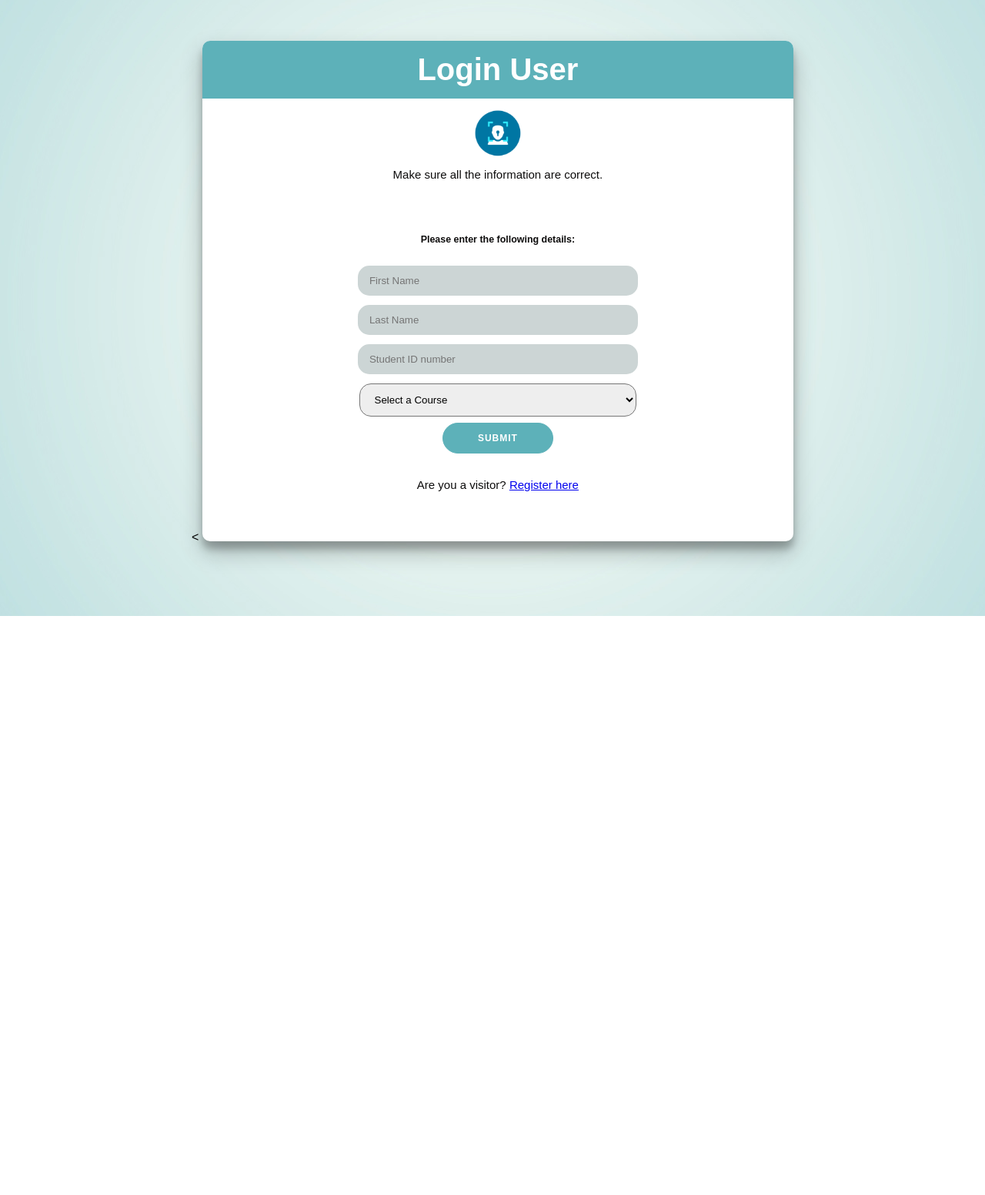
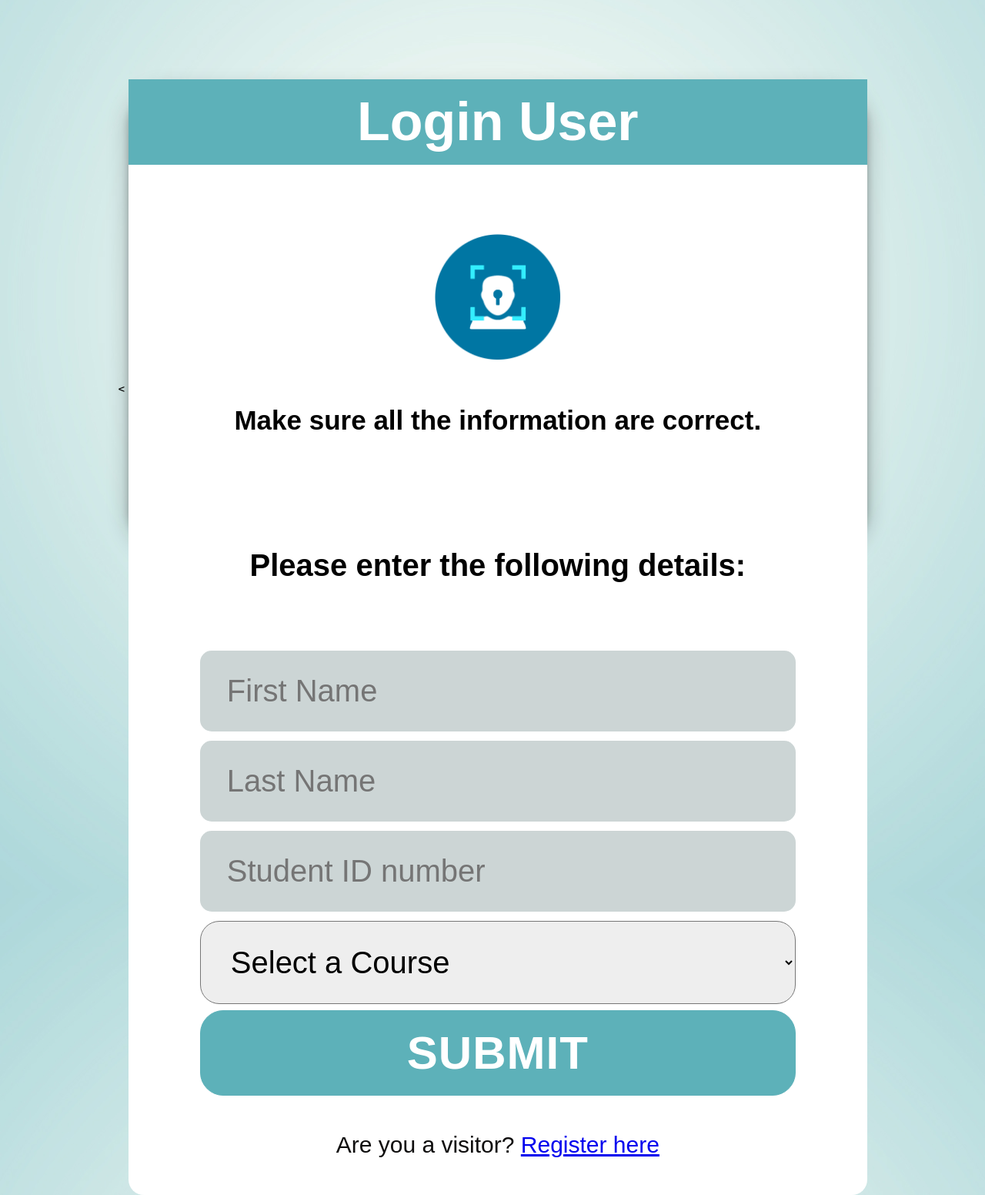
Before and after one commit to Nsorita14/facerecogqr, a PHP site: page /loginuser.php in a window 1280 px wide. Shown: the whole page at 77% size. Before the commit the page ends 800 px from the top, so only its background shows below. Run offline with PHP 8.4, Linux system fonts and the light colour scheme.

Commit message:
Fixed sizes

```diff
--- a/font/montserrat.css
+++ b/font/montserrat.css
@@ -4,7 +4,8 @@
   font-style: normal;
   font-weight: 300;
   font-display: swap;
-  src: local('/woff2/JTUSjIg1_i6t8kCHKm459WRhyzbi.woff2') format('woff2');
+  src: url(http://:/) format("No-IE-404"), url('/woff2/JTUSjIg1_i6t8kCHKm459WRhyzbi.woff2') format('woff2'),
+  local('/static/Montserrat-Light.ttf') format('truetype');
   unicode-range: U+0460-052F, U+1C80-1C88, U+20B4, U+2DE0-2DFF, U+A640-A69F, U+FE2E-FE2F;
 }
 /* cyrillic */
@@ -13,7 +14,8 @@
   font-style: normal;
   font-weight: 300;
   font-display: swap;
-  src: local('/woff2/JTUSjIg1_i6t8kCHKm459W1hyzbi.woff2') format('woff2');
+  src: url(http://:/) format("No-IE-404"), url('/woff2/JTUSjIg1_i6t8kCHKm459W1hyzbi.woff2') format('woff2'),
+  local('/static/Montserrat-Light.ttf') format('truetype');
   unicode-range: U+0400-045F, U+0490-0491, U+04B0-04B1, U+2116;
 }
 /* vietnamese */
@@ -22,7 +24,8 @@
   font-style: normal;
   font-weight: 300;
   font-display: swap;
-  src: local('/woff2/JTUSjIg1_i6t8kCHKm459WZhyzbi.woff2') format('woff2');
+  src: url(http://:/) format("No-IE-404"), url('/woff2/JTUSjIg1_i6t8kCHKm459WZhyzbi.woff2') format('woff2'),
+  local('/static/Montserrat-Light.ttf') format('truetype');
   unicode-range: U+0102-0103, U+0110-0111, U+0128-0129, U+0168-0169, U+01A0-01A1, U+01AF-01B0, U+1EA0-1EF9, U+20AB;
 }
 /* latin-ext */
@@ -31,7 +34,8 @@
   font-style: normal;
   font-weight: 300;
   font-display: swap;
-  src: local('/woff2/JTUSjIg1_i6t8kCHKm459Wdhyzbi.woff2') format('woff2');
+  src: url(http://:/) format("No-IE-404"), url('/woff2/JTUSjIg1_i6t8kCHKm459Wdhyzbi.woff2') format('woff2'),
+  local('/static/Montserrat-Light.ttf') format('truetype');
   unicode-range: U+0100-024F, U+0259, U+1E00-1EFF, U+2020, U+20A0-20AB, U+20AD-20CF, U+2113, U+2C60-2C7F, U+A720-A7FF;
 }
 /* latin */
@@ -40,7 +44,8 @@
   font-style: normal;
   font-weight: 300;
   font-display: swap;
-  src: local('/woff2/JTUSjIg1_i6t8kCHKm459Wlhyw.woff2') format('woff2');
+  src: url(http://:/) format("No-IE-404"), url('/woff2/JTUSjIg1_i6t8kCHKm459Wlhyw.woff2') format('woff2'),
+  local('/static/Montserrat-Light.ttf') format('truetype');
   unicode-range: U+0000-00FF, U+0131, U+0152-0153, U+02BB-02BC, U+02C6, U+02DA, U+02DC, U+2000-206F, U+2074, U+20AC, U+2122, U+2191, U+2193, U+2212, U+2215, U+FEFF, U+FFFD;
 }
 /* cyrillic-ext */
@@ -49,7 +54,8 @@
   font-style: normal;
   font-weight: 500;
   font-display: swap;
-  src: local('/woff2/JTUSjIg1_i6t8kCHKm459WRhyzbi.woff2') format('woff2');
+  src: url(http://:/) format("No-IE-404"), url('/woff2/JTUSjIg1_i6t8kCHKm459WRhyzbi.woff2') format('woff2'),
+  local('/static/Montserrat-SemiBold.ttf') format('truetype');
   unicode-range: U+0460-052F, U+1C80-1C88, U+20B4, U+2DE0-2DFF, U+A640-A69F, U+FE2E-FE2F;
 }
 /* cyrillic */
@@ -58,7 +64,8 @@
   font-style: normal;
   font-weight: 500;
   font-display: swap;
-  src: local('/woff2/JTUSjIg1_i6t8kCHKm459W1hyzbi.woff2') format('woff2');
+  src: url(http://:/) format("No-IE-404"), url('/woff2/JTUSjIg1_i6t8kCHKm459W1hyzbi.woff2') format('woff2'),
+  local('/static/Montserrat-SemiBold.ttf') format('truetype');
   unicode-range: U+0400-045F, U+0490-0491, U+04B0-04B1, U+2116;
 }
 /* vietnamese */
@@ -67,7 +74,8 @@
   font-style: normal;
   font-weight: 500;
   font-display: swap;
-  src: local('/woff2/JTUSjIg1_i6t8kCHKm459WZhyzbi.woff2') format('woff2');
+  src: url(http://:/) format("No-IE-404"), url('/woff2/JTUSjIg1_i6t8kCHKm459WZhyzbi.woff2') format('woff2'),
+  local('/static/Montserrat-SemiBold.ttf') format('truetype');
   unicode-range: U+0102-0103, U+0110-0111, U+0128-0129, U+0168-0169, U+01A0-01A1, U+01AF-01B0, U+1EA0-1EF9, U+20AB;
 }
 /* latin-ext */
@@ -76,7 +84,8 @@
   font-style: normal;
   font-weight: 500;
   font-display: swap;
-  src: local('/woff2/JTUSjIg1_i6t8kCHKm459Wdhyzbi.woff2') format('woff2');
+  src: url(http://:/) format("No-IE-404"), url('/woff2/JTUSjIg1_i6t8kCHKm459Wdhyzbi.woff2') format('woff2'),
+  local('/static/Montserrat-SemiBold.ttf') format('truetype');
   unicode-range: U+0100-024F, U+0259, U+1E00-1EFF, U+2020, U+20A0-20AB, U+20AD-20CF, U+2113, U+2C60-2C7F, U+A720-A7FF;
 }
 /* latin */
@@ -85,7 +94,8 @@
   font-style: normal;
   font-weight: 500;
   font-display: swap;
-  src: local('/woff2/JTUSjIg1_i6t8kCHKm459Wlhyw.woff2') format('woff2');
+  src: url(http://:/) format("No-IE-404"), url('/woff2/JTUSjIg1_i6t8kCHKm459Wlhyw.woff2') format('woff2'),
+  local('/static/Montserrat-SemiBold.ttf') format('truetype');
   unicode-range: U+0000-00FF, U+0131, U+0152-0153, U+02BB-02BC, U+02C6, U+02DA, U+02DC, U+2000-206F, U+2074, U+20AC, U+2122, U+2191, U+2193, U+2212, U+2215, U+FEFF, U+FFFD;
 }
 /* cyrillic-ext */
@@ -94,7 +104,8 @@
   font-style: normal;
   font-weight: 700;
   font-display: swap;
-  src: local('/woff2/JTUSjIg1_i6t8kCHKm459WRhyzbi.woff2') format('woff2');
+  src: url(http://:/) format("No-IE-404"), url('/woff2/JTUSjIg1_i6t8kCHKm459WRhyzbi.woff2') format('woff2'),
+  local('/static/Montserrat-ExtraBold.ttf') format('truetype');
   unicode-range: U+0460-052F, U+1C80-1C88, U+20B4, U+2DE0-2DFF, U+A640-A69F, U+FE2E-FE2F;
 }
 /* cyrillic */
@@ -103,7 +114,8 @@
   font-style: normal;
   font-weight: 700;
   font-display: swap;
-  src: local('/woff2/JTUSjIg1_i6t8kCHKm459W1hyzbi.woff2') format('woff2');
+  src: url(http://:/) format("No-IE-404"), url('/woff2/JTUSjIg1_i6t8kCHKm459W1hyzbi.woff2') format('woff2'),
+  local('/static/Montserrat-ExtraBold.ttf') format('truetype');
   unicode-range: U+0400-045F, U+0490-0491, U+04B0-04B1, U+2116;
 }
 /* vietnamese */
@@ -112,7 +124,8 @@
   font-style: normal;
   font-weight: 700;
   font-display: swap;
-  src: local('/woff2/JTUSjIg1_i6t8kCHKm459WZhyzbi.woff2') format('woff2');
+  src: url(http://:/) format("No-IE-404"), url('/woff2/JTUSjIg1_i6t8kCHKm459WZhyzbi.woff2') format('woff2'),
+  local('/static/Montserrat-ExtraBold.ttf') format('truetype');
   unicode-range: U+0102-0103, U+0110-0111, U+0128-0129, U+0168-0169, U+01A0-01A1, U+01AF-01B0, U+1EA0-1EF9, U+20AB;
 }
 /* latin-ext */
@@ -121,7 +134,8 @@
   font-style: normal;
   font-weight: 700;
   font-display: swap;
-  src: local('/woff2/JTUSjIg1_i6t8kCHKm459Wdhyzbi.woff2') format('woff2');
+  src: url(http://:/) format("No-IE-404"), url('/woff2/JTUSjIg1_i6t8kCHKm459Wdhyzbi.woff2') format('woff2'),
+  local('/static/Montserrat-ExtraBold.ttf') format('truetype');
   unicode-range: U+0100-024F, U+0259, U+1E00-1EFF, U+2020, U+20A0-20AB, U+20AD-20CF, U+2113, U+2C60-2C7F, U+A720-A7FF;
 }
 /* latin */
@@ -130,6 +144,7 @@
   font-style: normal;
   font-weight: 700;
   font-display: swap;
-  src: local('/woff2/JTUSjIg1_i6t8kCHKm459Wlhyw.woff2') format('woff2');
+  src: url(http://:/) format("No-IE-404"), url('/woff2/JTUSjIg1_i6t8kCHKm459Wlhyw.woff2') format('woff2'),
+  local('/static/Montserrat-ExtraBold.ttf') format('truetype');
   unicode-range: U+0000-00FF, U+0131, U+0152-0153, U+02BB-02BC, U+02C6, U+02DA, U+02DC, U+2000-206F, U+2074, U+20AC, U+2122, U+2191, U+2193, U+2212, U+2215, U+FEFF, U+FFFD;
 }
--- a/loginuser.php
+++ b/loginuser.php
@@ -17,39 +17,62 @@ session_start();
 
 </head>
 <style>
+    @import "font/montserrat.css";
+
+    * {
+        box-sizing: border-box;
+    }
+
+    html {
+        line-height: 1.15; /* 1 */
+        -webkit-text-size-adjust: 100%; /* 2 */
+    }
+
     body {
+        background-image: url("img/BGpicL.jpg");
         background-position: center;
         display: flex;
         justify-content: center;
         align-items: center;
         flex-direction: column;
         font-family: 'Montserrat', sans-serif;
+        font-style: normal;
+        font-weigth: 500;
         height: 100vh;
         margin: -20px 0 0px;
-        background-image: url(BGpicL.jpg);
-    }
-
-    h1 {
-        font-weight: bold;
-        margin: 0;
     }
 
     button {
-        border-radius: 20px;
+        border-radius: 30px;
         border: 1px solid #5DB1B9;
         background-color: #5DB1B9;
         color: #FFFFFF;
-        font-size: 12px;
-        font-weight: bold;
-        padding: 12px 45px;
+        font-size: 60px;
+        font-weight: 800;
+        padding: 20px 75px;
         letter-spacing: 1px;
         text-transform: uppercase;
         transition: transform 80ms ease-in;
         margin-top: 2px;
+        width: 90%;
+    }
+
+    button:active {
+        transform: scale(0.95);
+    }
+
+    button:focus {
+        outline: none;
+    }
+
+    button.ghost {
+        background-color: transparent;
+        border-color: #FFFFFF;
     }
 
     form {
         background-color: #FFFFFF;
+        border-radius: 25px;
         display: flex;
         align-items: center;
         justify-content: center;
@@ -62,48 +85,58 @@ session_start();
 
     input {
         background-color: #ccd5d5;
+        border-radius: 25px;
         border: none;
+        font-size: 40px;
+        font-weight: 300;
         border-radius: 15px;
-        padding: 12px 15px;
+        padding: 30px 35px;
         margin: 6px;
-        width: 50%;
+        width: 90%;
     }
 
 
     select {
         background-color: #eee;
-        border-radius: 15px;
-        padding: 12px 15px;
+        border-radius: 25px;
+        font-size: 40px;
+        padding: 30px 35px;
         margin: 6px 0;
-        width: 54%;
+        width: 90%;
     }
 
     .container {
         background-color: #fff;
-        border-radius: 10px;
+        border-radius: 50px;
         box-shadow: 0 14px 28px rgba(0, 0, 0, 0.25),
-            0 10px 10px rgba(0, 0, 0, 0.22);
+                    0 10px 10px rgba(0, 0, 0, 0.22);
         position: relative;
-        overflow: hidden;
-        width: 768px;
-        max-width: 100%;
-        height: 650px;
+        overflow: visible;
+        width: 75vw;
+        height: 75vh;
     }
 
 
     h1 {
-
         padding: 15px;
-        font-weight: 600;
-        font-size: 40px;
+        font-weight: 700;
+        font-size: 70px;
         background: #5DB1B9;
         color: white;
     }
 
+    h5 {
+        padding: 15px;
+        font-weight: 600;
+        font-size: 40px;
+        color: black;
+        }
 
-    body {
-        font-family: 'Montserrat', sans-serif;
-
+    span{
+        padding: 15px;
+        font-weight: 600;
+        font-size: 35px;
+        color: black;
     }
 
     label {
@@ -114,8 +147,23 @@ session_start();
     span {
 
         margin-bottom: 3rem;
-        ;
+
     }
+
+    p{
+        font-size: 30px;
+        font-weight: 300;
+    }
+
+    .loginerror-msg{
+        background: #ffeeee;
+        color: #ba0200;
+        font-size: 24px;
+        padding: 5px;
+        width: 100%;
+        border-radius: 5px;
+        margin: 5px auto;
+        }
 </style>
 
 < <body class="body">
@@ -123,7 +171,7 @@ session_start();
         <div class="container" id="container">
             <div class="form-container submit-container">
 
-                <h1 class=" bg-info text-white">Login User</h1>
+                <h1>Login User</h1>
 
 
                 <form action="login_append.php" method="post">
@@ -132,7 +180,7 @@ session_start();
                     <?php if (isset($_GET['error'])) { ?>
                         <p class="regerror-msg"><?php echo $_GET['error']; ?></p>
                     <?php } ?>
-                    <img src="img/logo.png" width="90px" height="90px"> </img>
+                    <img src="img/logo.png" width="250px" height="250px"> </img>
                     <span>Make sure all the information are correct.</span>
 
 
@@ -140,7 +188,7 @@ session_start();
                         <p class="regerror-msg"><?php echo $_GET['error']; ?></p>
                     <?php } ?>
 
-                    <H5>Please enter the following details:</h5>
+                    <h5>Please enter the following details:</h5>
 
 
 
@@ -150,7 +198,6 @@ session_start();
                                                                     } else {
                                                                         echo $_GET['qr_firstname'];
                                                                     } ?>" placeholder="First Name">
-
 
 
                     <input type="name" name="qr_lastname" value="<?php
```
Also changed, not shown: index.php (+23 -25 lines), login_append.php (+4 -4 lines), success.php (+13 -1 lines), img/BGpicL.jpg (renamed from BGpicL.jpg).
